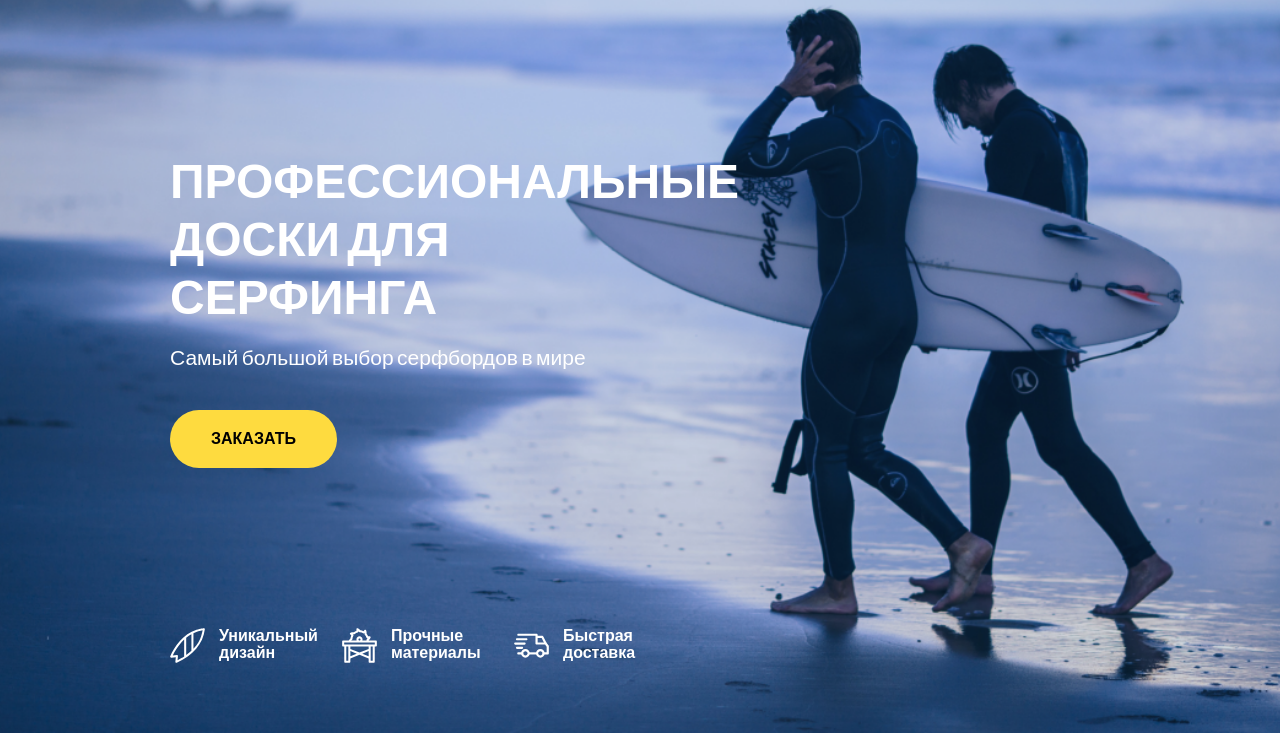
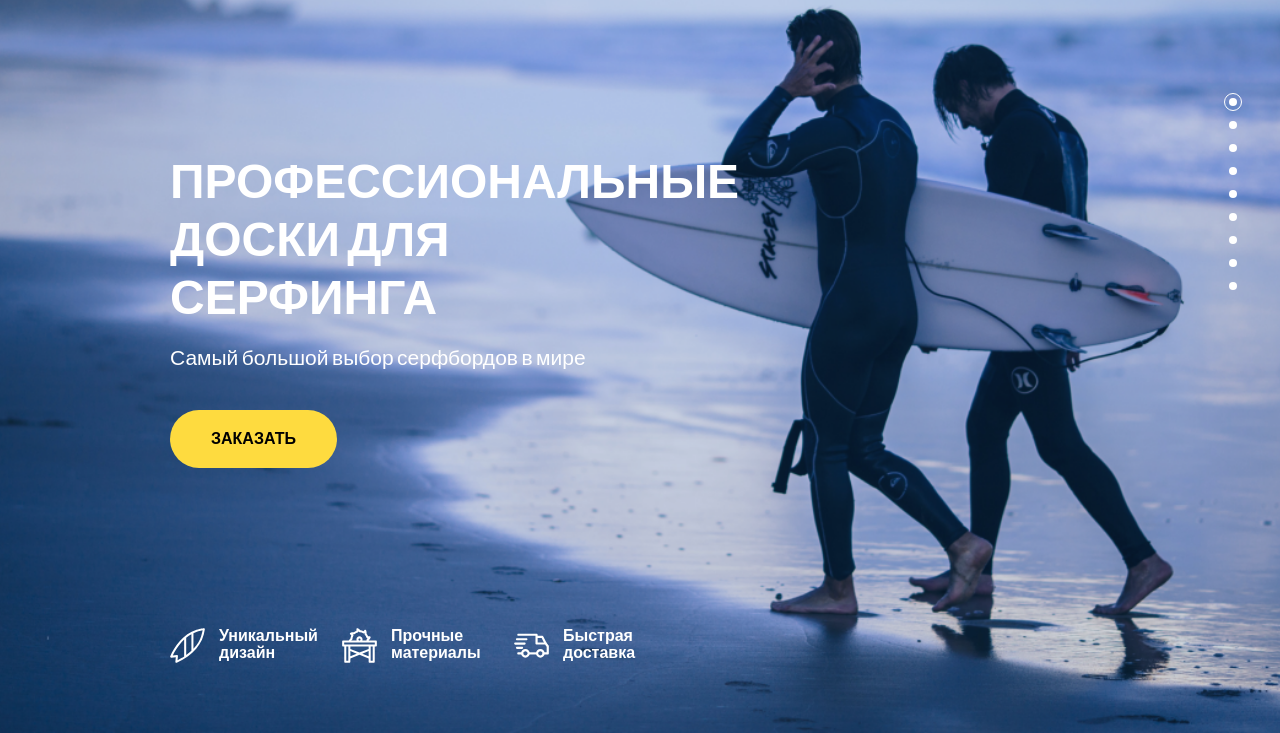
Before and after one commit to pruffit/Surfboard, a plain HTML site: page index.html in a window 1280 px wide. Shown: the part 67-800 px from the top of the page. Drawn offline with nearby package versions, Linux system fonts and the light colour scheme.

Commit message:
fixed-menu (not adaptive)

```diff
--- a/assets/scss/_vars.scss
+++ b/assets/scss/_vars.scss
@@ -6,3 +6,5 @@ $gray: #666666;
 $font-color: #292929;
 $yellow: #FEDB3F;
 $yellow-hover: #FFD517;
+
+$z-fixed-menu: 100;
--- /dev/null
+++ b/assets/scss/blocks/_fixed-menu.scss
@@ -0,0 +1,36 @@
+.fixed-menu{
+    position: fixed;
+    top: 20%;
+    right: 3%;
+    z-index: $z-fixed-menu;
+    &__item{
+        &.active{
+            .fixed-menu__link{
+                border: 1px solid $white;
+            }
+        }
+        &:not(:last-child){
+            margin-bottom: .5rem;
+        }
+    }
+    &__link{
+        width: 1.8rem;
+        height: 1.8rem;
+        border-radius: 50%;
+        border: 1px solid transparent;
+        display: block;
+        position: relative;
+        &::before{
+            content: "";
+            position: absolute;
+            display: block;
+            width: 0.8rem;
+            height: 0.8rem;
+            border-radius: 50%;
+            background-color: $white;
+            top: 50%;
+            left: 50%;
+            transform: translate(-50%, -50%);
+        }
+    }
+}
--- a/assets/scss/main.scss
+++ b/assets/scss/main.scss
@@ -41,3 +41,4 @@ body{
 @import "blocks/_interactive-avatar.scss";
 @import "blocks/_lead-form.scss";
 @import "blocks/_radio.scss";
+@import "blocks/_fixed-menu.scss";
--- a/index.html
+++ b/index.html
@@ -285,5 +285,36 @@
             </section>
         </div>
     </div>
+    <nav class="fixed-menu">
+        <ul class="fixed-menu__list">
+            <li class="fixed-menu__item active">
+                <a href="#" class="fixed-menu__link"></a>
+            </li>
+            <li class="fixed-menu__item">
+                <a href="#" class="fixed-menu__link"></a>
+            </li>
+            <li class="fixed-menu__item">
+                <a href="#" class="fixed-menu__link"></a>
+            </li>
+            <li class="fixed-menu__item">
+                <a href="#" class="fixed-menu__link"></a>
+            </li>
+            <li class="fixed-menu__item">
+                <a href="#" class="fixed-menu__link"></a>
+            </li>
+            <li class="fixed-menu__item">
+                <a href="#" class="fixed-menu__link"></a>
+            </li>
+            <li class="fixed-menu__item">
+                <a href="#" class="fixed-menu__link"></a>
+            </li>
+            <li class="fixed-menu__item">
+                <a href="#" class="fixed-menu__link"></a>
+            </li>
+            <li class="fixed-menu__item">
+                <a href="#" class="fixed-menu__link"></a>
+            </li>
+        </ul>
+    </nav>
 </body>
 </html>
```
Also changed, not shown: assets/css/main.css.
